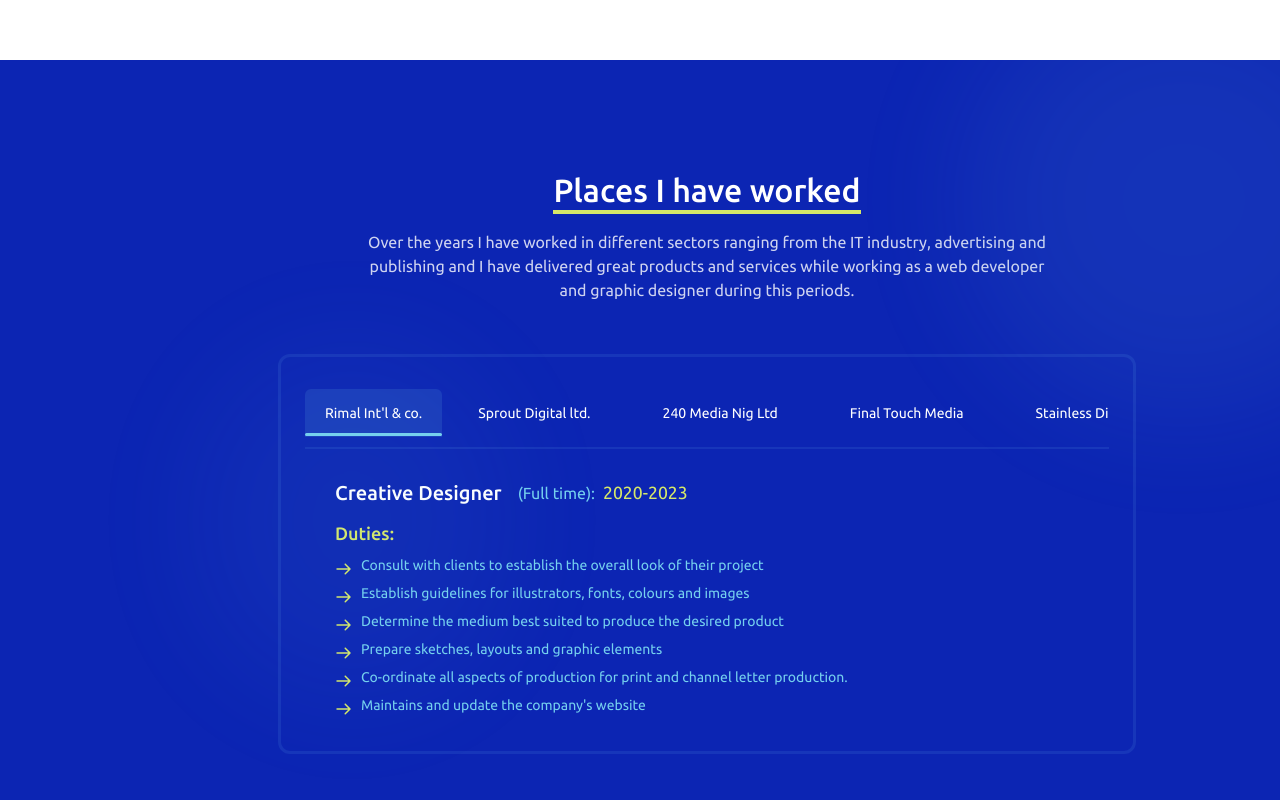
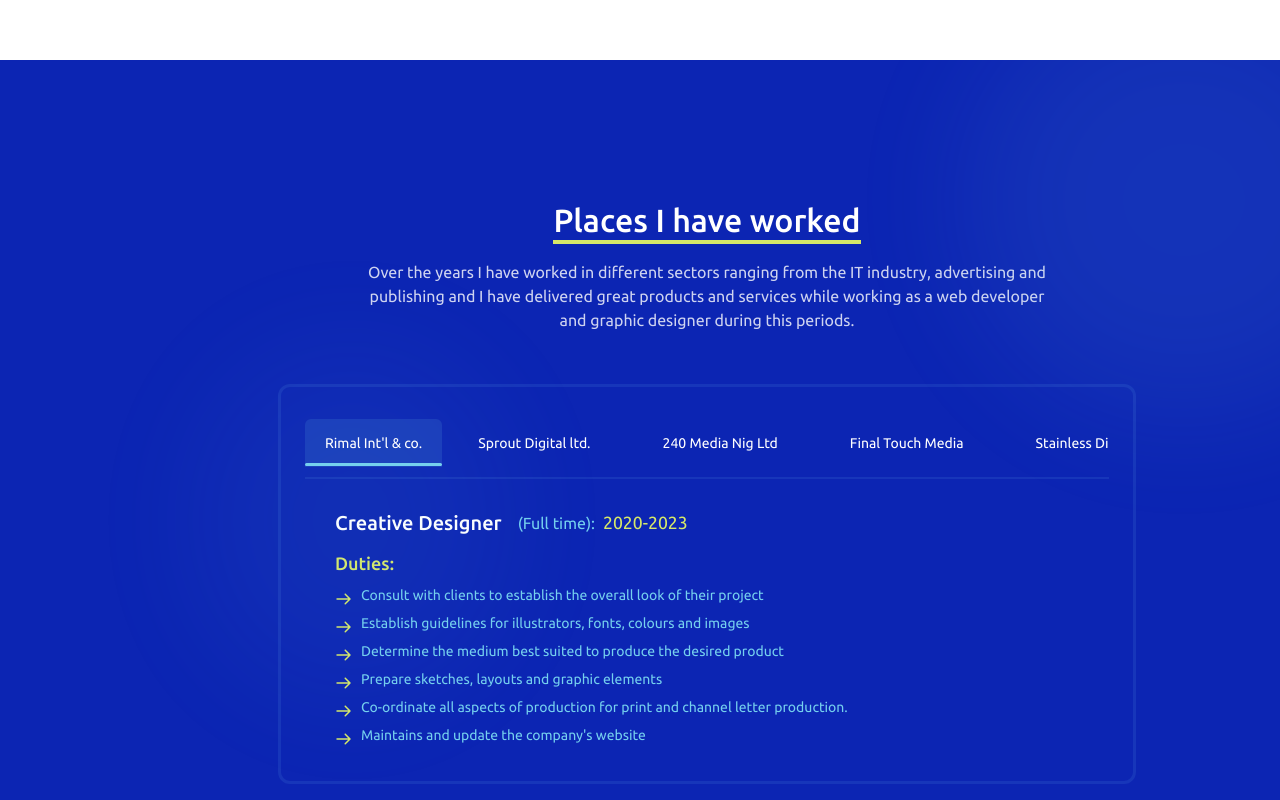
Before and after one commit to Teewaii/portfolioV3, a React (Create React App) app: page / in a window 1280 px wide. Shown: the part 1580-2380 px from the top of the page. Built offline with nearby package versions, Linux system fonts and the light colour scheme; the HTML template or start-up script is replaced by a standard one; a web font is replaced by a local one.

Commit message:
Last Home Commit

```diff
--- a/src/components/experience/Experience.jsx
+++ b/src/components/experience/Experience.jsx
@@ -17,7 +17,7 @@
 
   return (
     <section id='experience' className=" flex items-center justify-center   experience min-h-[100vh] 2xl:min-h-[70vh] 3xl:min-h-[62vh] bg-primary relative after:absolute after:top-[-10%] after:right-[-10%] after:bg-secondary after:w-[35%] after:h-[55%] after:rounded-full after:blur-3xl after:opacity-[0.08]   before:absolute before:bottom-[20%] before:left-[15%] before:bg-secondary before:w-[25%] before:h-[45%] before:rounded-full before:blur-3xl before:opacity-[0.05] overflow-hidden ">
-      <div className="bucket pt-[4rem]  pb-[2rem] md:pb-[0] md:pt-[0] flex flex-col items-center container  md:pl-[20px] lg:pl-[150px] 3xl:pl-[100px] lg:max-w-[80%] 3xl:max-w-[75%]
+      <div className="bucket pt-[4rem]  pb-[2rem] md:pb-[0] md:pt-[0] lg:pt-[60px]  flex flex-col items-center container  md:pl-[20px] lg:pl-[150px] 3xl:pl-[100px] lg:max-w-[80%] 3xl:max-w-[75%]
      ">
         <div className="section-title gap-y-4 lg:gap-y-0 flex flex-col items-start  lg:items-center">
           <h1 className='text-white lg:mb-[1rem]  mb-0 text-[1.5rem] lg:text-[2rem] relative before:absolute before:left-0 before:right-0 before:bg-green before:h-1 before:bottom-0 before:z-[-1] z-40 '>Places I have worked</h1>
```
